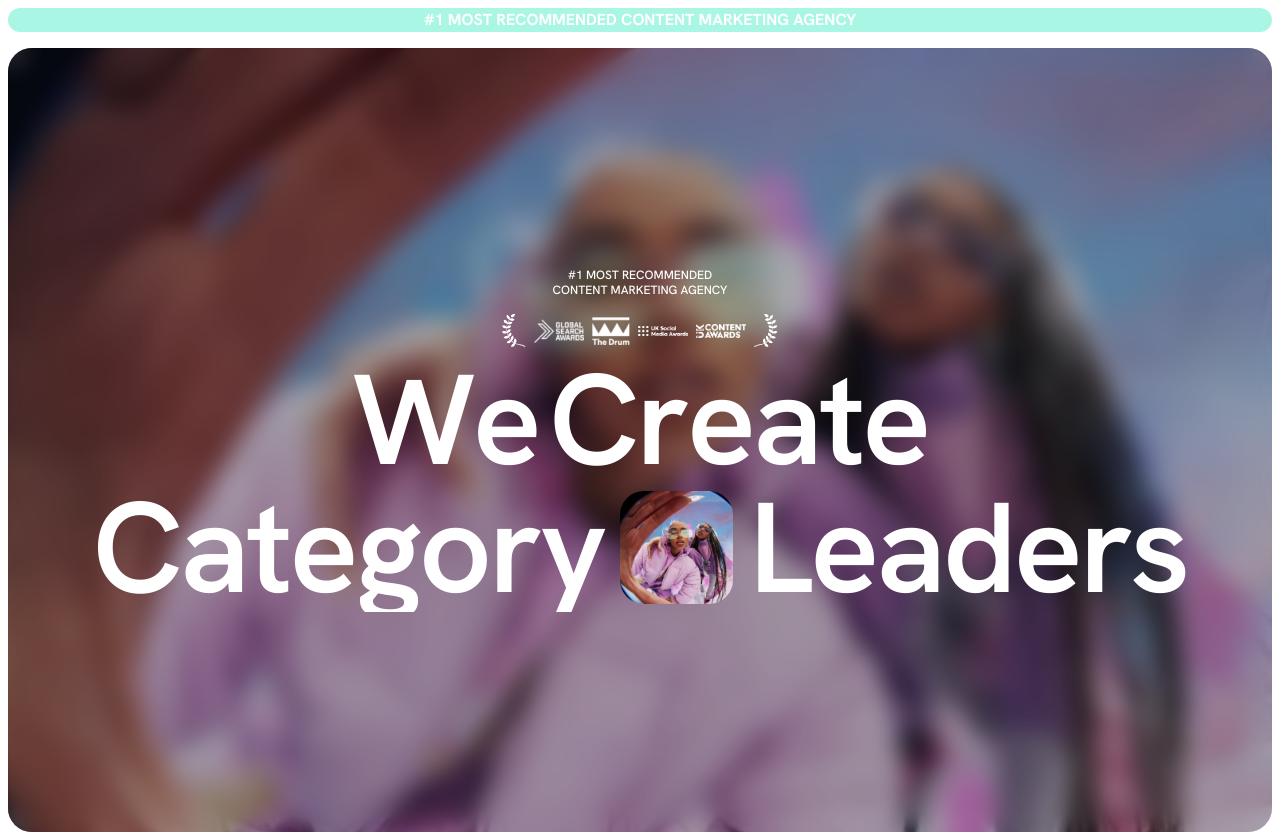
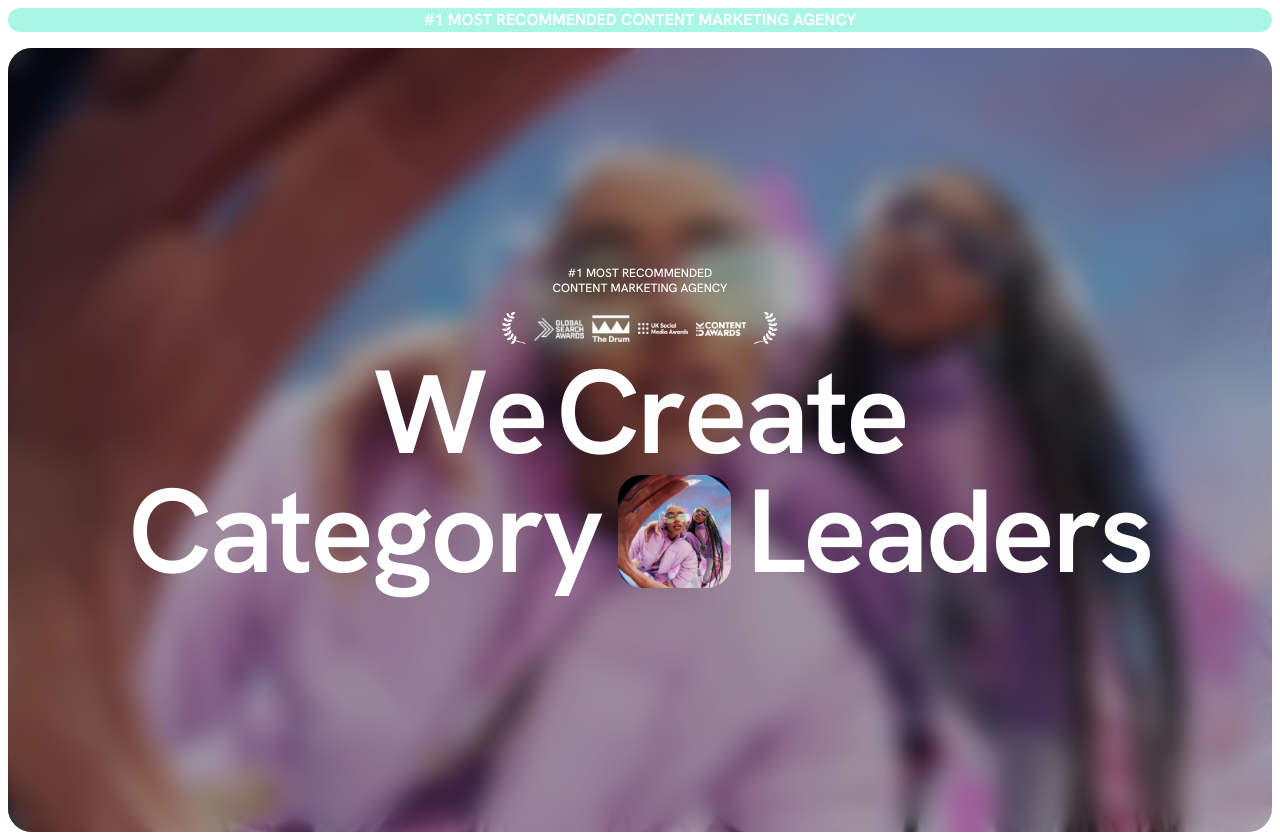
Before and after one commit to RahulKhanSuvo/rise-at-seven, a Next.js app: page / in a window 1280 px wide. Built offline with nearby package versions, Linux system fonts and the light colour scheme.

Commit message:
style: adjust hero text sizing and add bottom padding to the hero container

```diff
--- a/src/components/hero/HeroBigText.tsx
+++ b/src/components/hero/HeroBigText.tsx
@@ -15,7 +15,7 @@ export default function HeroBigText({
         <TextSideAnimation text={text1} />
         <TextSideAnimation text={text2} />
       </div>
-      <div className="flex items-center gap-4 overflow-hidden h-fit">
+      <div className="flex items-center gap-4 overflow-hidden h-fit pb-6">
         <TextSideAnimation text={text3} />
         <motion.div
           initial={{ width: 0, opacity: 0 }}
--- a/src/components/hero/TextSideAnimation.tsx
+++ b/src/components/hero/TextSideAnimation.tsx
@@ -5,7 +5,7 @@ export default function TextSideAnimation({ text }: { text: string }) {
       {text.split("").map((letter, index) => (
         <motion.span
           key={index}
-          className=" text-5xl sm:text-6xl md:text-7xl lg:text-8xl xl:text-9xl 4xl:text-10xl font-semibold leading-none tracking-tight"
+          className=" text-5xl md:text-7xl lg:text-8xl xl:text-[7.4rem] font-semibold leading-none tracking-tight"
           initial={{ y: 100 }}
           animate={{ y: 0 }}
           transition={{
```
